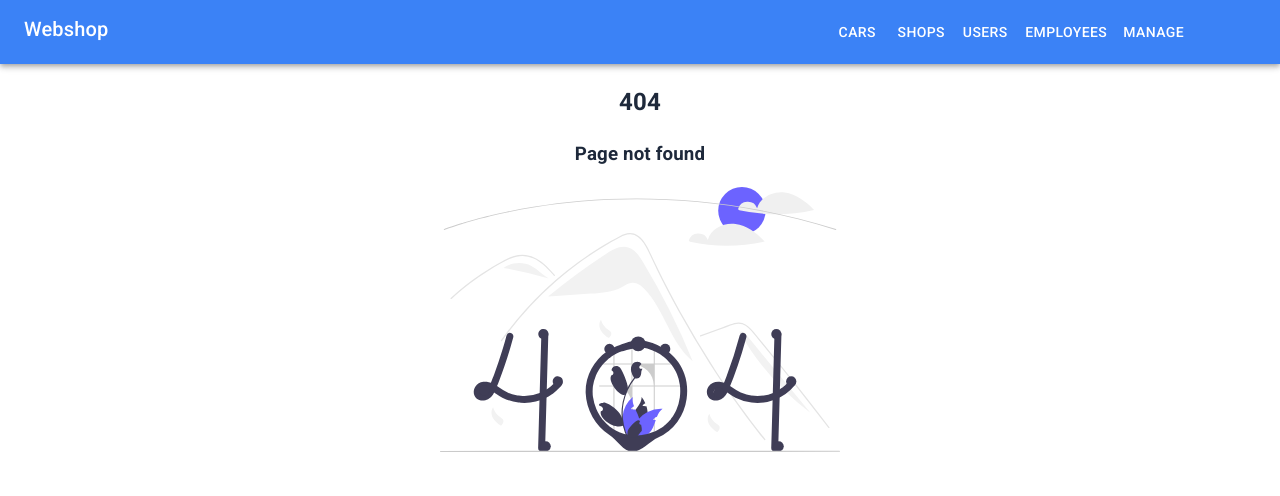
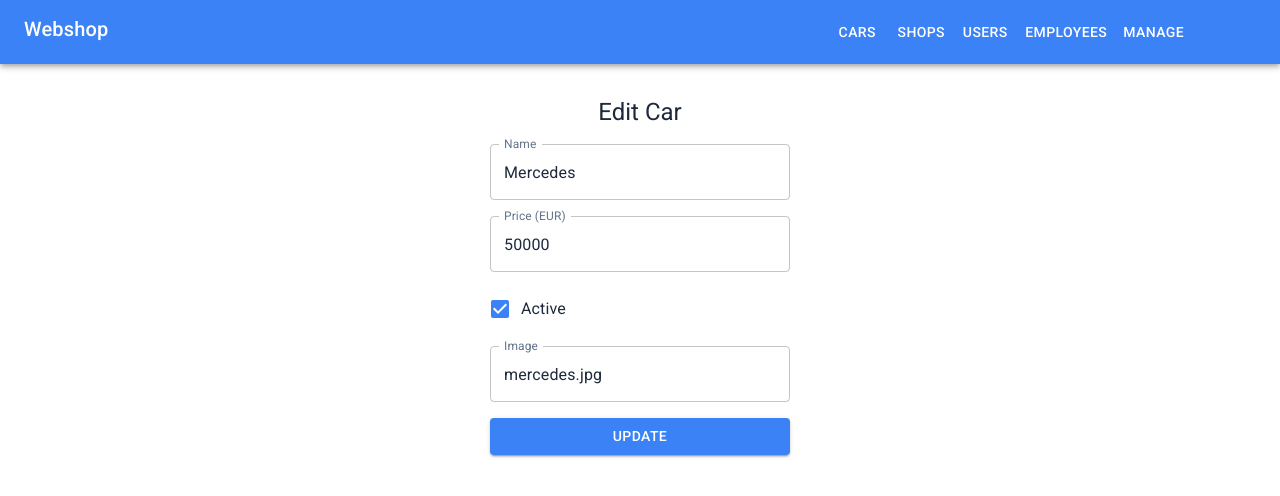
Before and after one commit to hallapmark/webshop, a React (Vite) app: page /change-car/0b2ae402-10a4-425a-93bf-e4dfe3d90961 in a window 1280 px wide. Before the commit this address had no page. Shown: the top 496 px of the page. Built offline with nearby package versions, Linux system fonts and the light colour scheme; some icons are missing.

Commit message:
Add Manage cars menu. Change, delete
Also add shells for the Change pages of other types of items

```diff
--- a/package.json
+++ b/package.json
@@ -18,7 +18,8 @@
     "react": "^19.1.1",
     "react-dom": "^19.1.1",
     "react-i18next": "^16.3.5",
-    "react-router-dom": "^7.9.6"
+    "react-router-dom": "^7.9.6",
+    "react-toastify": "^11.0.5"
   },
   "devDependencies": {
     "@eslint/js": "^9.36.0",
--- a/src/App.jsx
+++ b/src/App.jsx
@@ -28,6 +28,11 @@ import ManageUsers from "./pages/manage/ManageUsers";
 import Employees from "./pages/lists/Employees";
 import Users from "./pages/lists/Users";
 import Shops from "./pages/lists/Shops";
+import ChangeCar from "./pages/change/ChangeCar";
+import ChangeEmployee from "./pages/change/ChangeEmployee";
+import ChangeShop from "./pages/change/ChangeShop";
+import ChangeUser from "./pages/change/ChangeUser";
+import ChangeProduct from "./pages/change/ChangeProduct";
 import { useTranslation } from "react-i18next";
 import CarDetail from "./pages/detail/CarDetail";
 import EmployeeDetail from "./pages/detail/EmployeeDetail";
@@ -79,6 +84,11 @@ function App() {
         <Route path="/manage-products" element={<ManageProducts />} />
         <Route path="/manage-shops" element={<ManageShops />} />
         <Route path="/manage-users" element={<ManageUsers />} />
+        <Route path="/change-car/:id" element={<ChangeCar />} />
+        <Route path="/change-employee/:id" element={<ChangeEmployee />} />
+        <Route path="/change-product/:id" element={<ChangeProduct />} />
+        <Route path="/change-shop/:id" element={<ChangeShop />} />
+        <Route path="/change-user/:id" element={<ChangeUser />} />
 
         <Route path="/*" element={ <NotFound /> } />
       </Routes>
--- /dev/null
+++ b/src/pages/change/ChangeCar.jsx
@@ -0,0 +1,83 @@
+import { useNavigate, useParams } from "react-router-dom";
+
+import Box from "@mui/material/Box";
+import TextField from "@mui/material/TextField";
+import Checkbox from "@mui/material/Checkbox";
+import FormControlLabel from "@mui/material/FormControlLabel";
+import Button from "@mui/material/Button";
+import Typography from "@mui/material/Typography";
+
+import carsFile from "../../data/cars.json"
+import { toast, ToastContainer } from "react-toastify";
+import { useState } from "react";
+
+function ChangeCar() {
+  const { id } = useParams();
+  const navigate = useNavigate();
+  const [car, setCar] = useState(carsFile.find(item => item.id === id));
+
+  const updateCar = () => {
+    if (car.price <= 0) {
+      toast.error("Price cannot be zero or negative");
+      return;
+    }
+
+    if (car.name.length < 2) {
+      toast.error("Car name is too short!");
+      return;
+    }
+
+    const index = carsFile.findIndex((item) => item.id === id);
+    carsFile[index] = car;
+
+    navigate("/manage-cars");
+  };
+
+  if (car === undefined) {
+    return <Typography variant="h6">Car not found</Typography>
+  }
+
+  return (
+    <Box
+      sx={{
+        maxWidth: 300,
+        mx: "auto",
+        mt: 4,
+        display: "flex",
+        flexDirection: "column",
+        gap: 2,
+      }}
+    >
+      <Typography variant="h5" sx={{ textAlign: "center" }}>Edit Car</Typography>
+      <TextField
+        label="Name"
+        value={car.name}
+        onChange={(e) => setCar({...car, name: e.target.value })}
+      />
+      <TextField
+        label="Price (EUR)"
+        type="number"
+        value={car.price}
+        onChange={(e) => setCar({...car, price: Number(e.target.value) })}
+      />
+      <FormControlLabel
+        control={
+          <Checkbox
+            checked={car.active}
+            onChange={(e) => setCar({...car, active: e.target.checked })}
+          />
+        }
+        label="Active"
+      />
+      <TextField
+        label="Image"
+        value={car.image}
+        onChange={(e) => setCar({ ...car, image: e.target.value })}
+      />
+      <Button variant="contained" onClick={updateCar}>Update</Button>
+      <ToastContainer position="bottom-right" autoClose={4000} theme="dark" />
+    </Box>
+  );
+}
+
+export default ChangeCar
--- /dev/null
+++ b/src/pages/change/ChangeEmployee.jsx
@@ -0,0 +1,6 @@
+function ChangeEmployee() {
+  return (
+    <div>ChangeEmployee</div>
+  )
+}
+export default ChangeEmployee
--- /dev/null
+++ b/src/pages/change/ChangeProduct.jsx
@@ -0,0 +1,6 @@
+function ChangeProduct() {
+  return (
+    <div>ChangeProduct</div>
+  )
+}
+export default ChangeProduct
--- /dev/null
+++ b/src/pages/change/ChangeShop.jsx
@@ -0,0 +1,6 @@
+function ChangeShop() {
+  return (
+    <div>ChangeShop</div>
+  )
+}
+export default ChangeShop
--- /dev/null
+++ b/src/pages/change/ChangeUser.jsx
@@ -0,0 +1,6 @@
+function ChangeUser() {
+  return (
+    <div>ChangeUser</div>
+  )
+}
+export default ChangeUser
--- a/src/pages/manage/ManageCars.jsx
+++ b/src/pages/manage/ManageCars.jsx
@@ -1,6 +1,68 @@
+import { useState } from "react";
+import { Link as RouterLink } from "react-router-dom";
+
+import Box from '@mui/material/Box';
+import Button from "@mui/material/Button";
+import Table from '@mui/material/Table';
+import TableBody from '@mui/material/TableBody';
+import TableCell from '@mui/material/TableCell';
+import TableContainer from '@mui/material/TableContainer';
+import TableHead from '@mui/material/TableHead';
+import TableRow from '@mui/material/TableRow';
+import Paper from '@mui/material/Paper';
+
+import carsFile from "../../data/cars.json"
+
 function ManageCars() {
+  const [cars, setCars] = useState(carsFile.slice());
+
+  function deleteCar(id) {
+    const index = carsFile.findIndex((item) => item.id === id);
+    carsFile.splice(index,1);
+    setCars(carsFile.slice());
+  }
+
   return (
-    <div>ManageCars</div>
+    <Box>
+      {/* https://mui.com/material-ui/react-table/ */}
+      <TableContainer component={Paper}>
+        <Table sx={{ minWidth: 650 }}>
+          <TableHead>
+            <TableRow>
+              <TableCell>Car name</TableCell>
+              <TableCell align="right">Car price</TableCell>
+              <TableCell align="right">Car active</TableCell>
+              <TableCell align="right">Car image</TableCell>
+              <TableCell align="right">Change</TableCell>
+              <TableCell align="right">Delete</TableCell>
+            </TableRow>
+        </TableHead>
+        <TableBody>
+          {cars.map((car) => (
+            <TableRow
+              key={car.name}
+              // sx={{ '&:last-child td, &:last-child th': { border: 0 } }}
+            >
+              <TableCell component="th" scope="row">{car.name}</TableCell>
+              <TableCell align="right">{car.price}€</TableCell>
+              <TableCell align="right">{car.active ? "Active" : "Inactive"}</TableCell>
+              <TableCell align="right">{car.image}</TableCell>
+              <TableCell align="right">
+                <Button component={RouterLink} to={"/change-car/" + car.id} variant="contained" color="warning" size="small">
+                  Change
+                </Button>
+              </TableCell>
+              <TableCell align="right">
+                <Button variant="contained" color="error" size="small" onClick={() => deleteCar(car.id)}>
+                  X
+                </Button>
+              </TableCell>
+            </TableRow>
+          ))}
+        </TableBody>
+        </Table>
+      </TableContainer>
+    </Box>
   )
 }
 export default ManageCars
```
Also changed, not shown: 1 other file (tests, documents, lock files or other folders).
